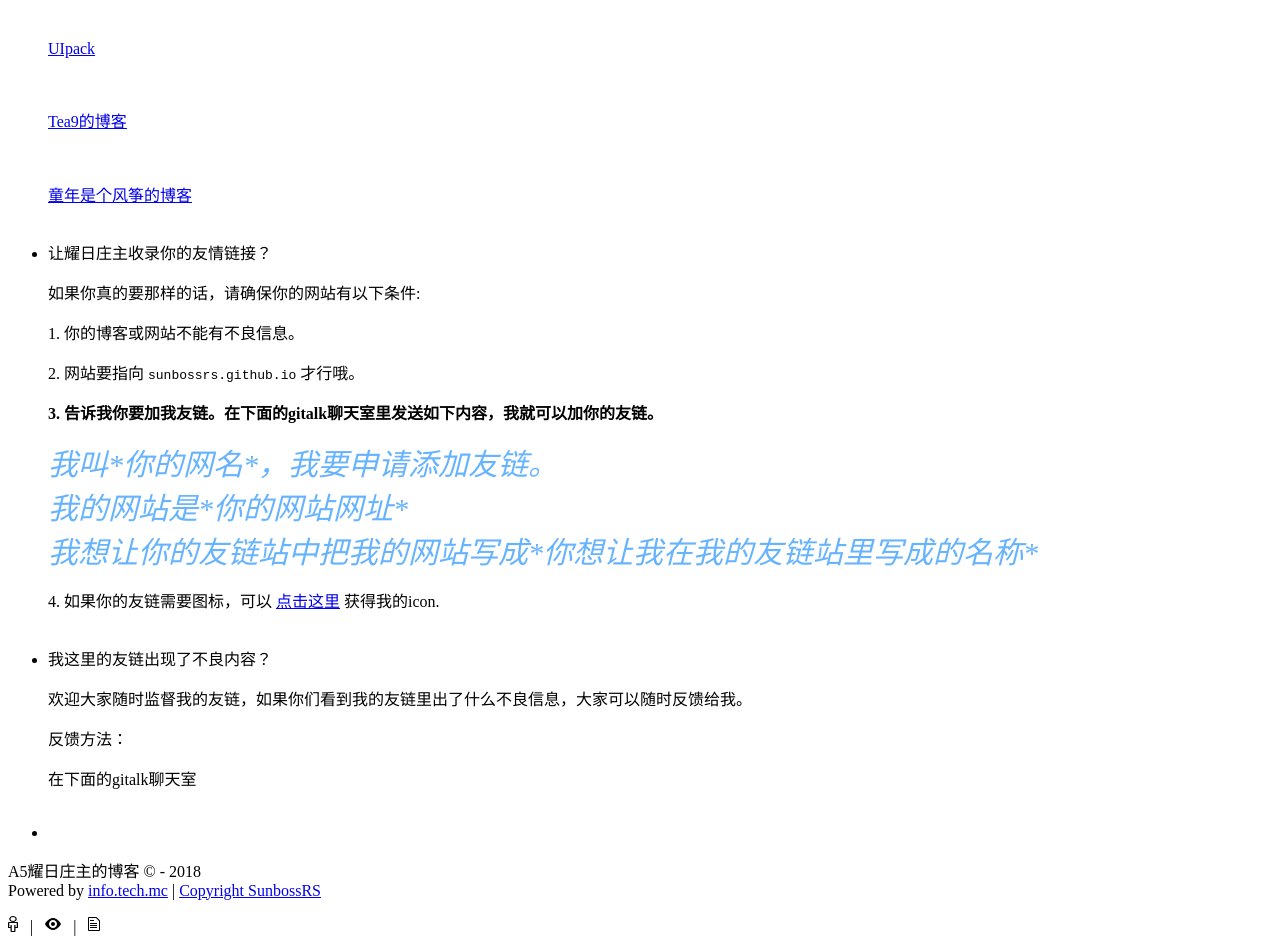
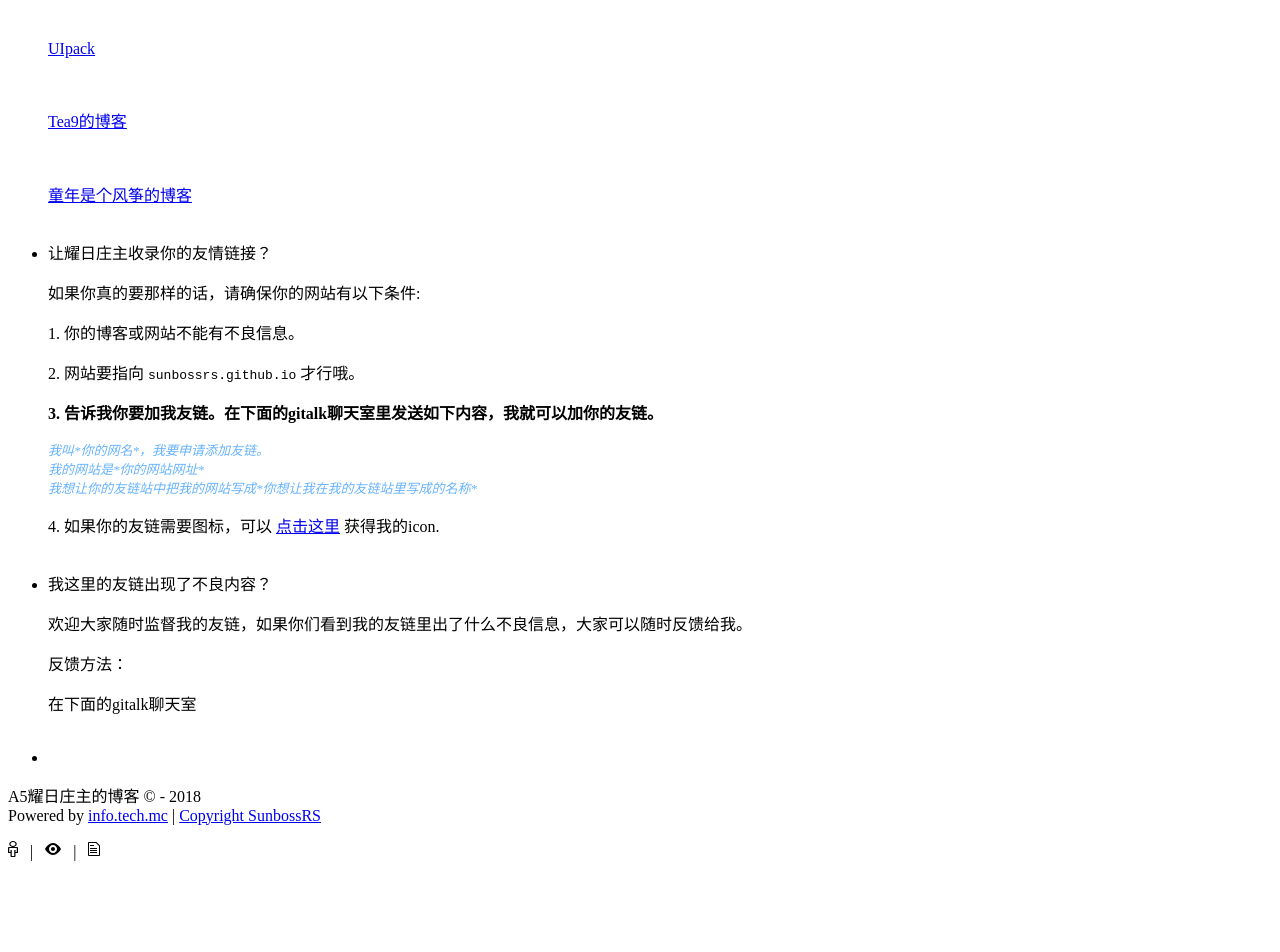
Before and after one commit to Sunbertrs/sunbossrs-blog-v1, a Jekyll site: the page built from links.html, in a window 1280 px wide. Shown: the part 1278-2230 px from the top of the page. Built offline with Jekyll 4.4.1, drawn with Linux system fonts in a browser that asks for light colours; nearby versions of some CDN libraries; comment, search, counter and statistics services are not loaded; after the commit the page ends 2155 px from its top, so only the background shows below that.

Commit message:
Update links.html

```diff
--- a/links.html
+++ b/links.html
@@ -9,7 +9,7 @@ description: Minecraft is my SOUL!!
 <style type="text/css">
       address {
         color:#66B3FF;
-        font-size:30px;
+        font-size:13px;
       }
     </style>
 
```
